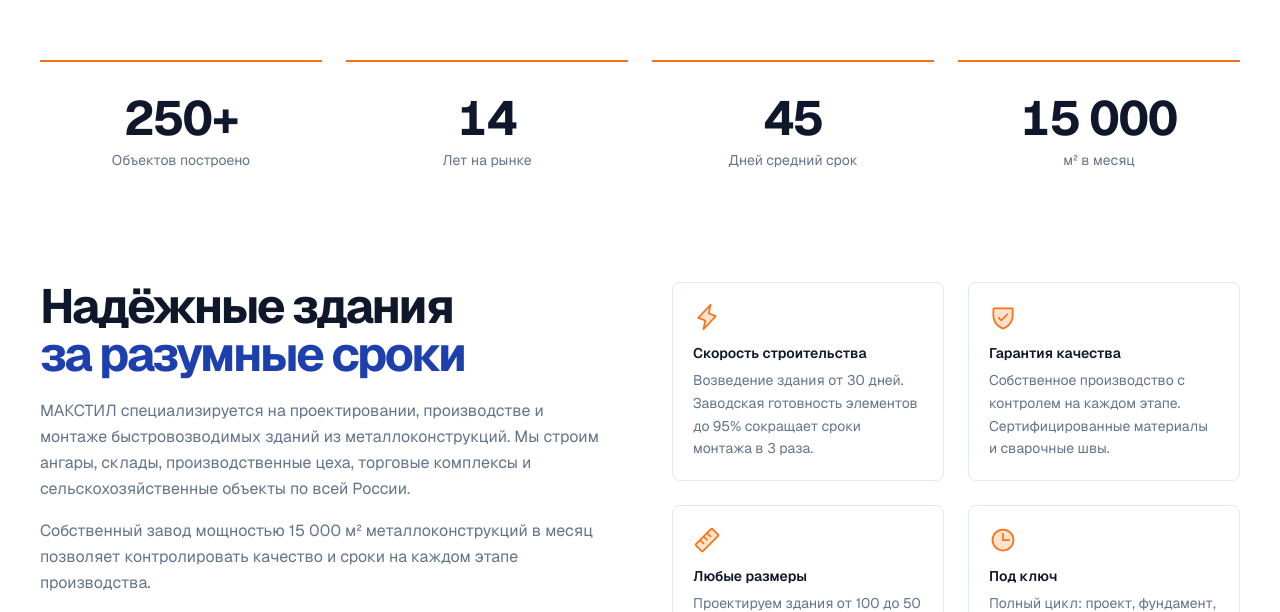
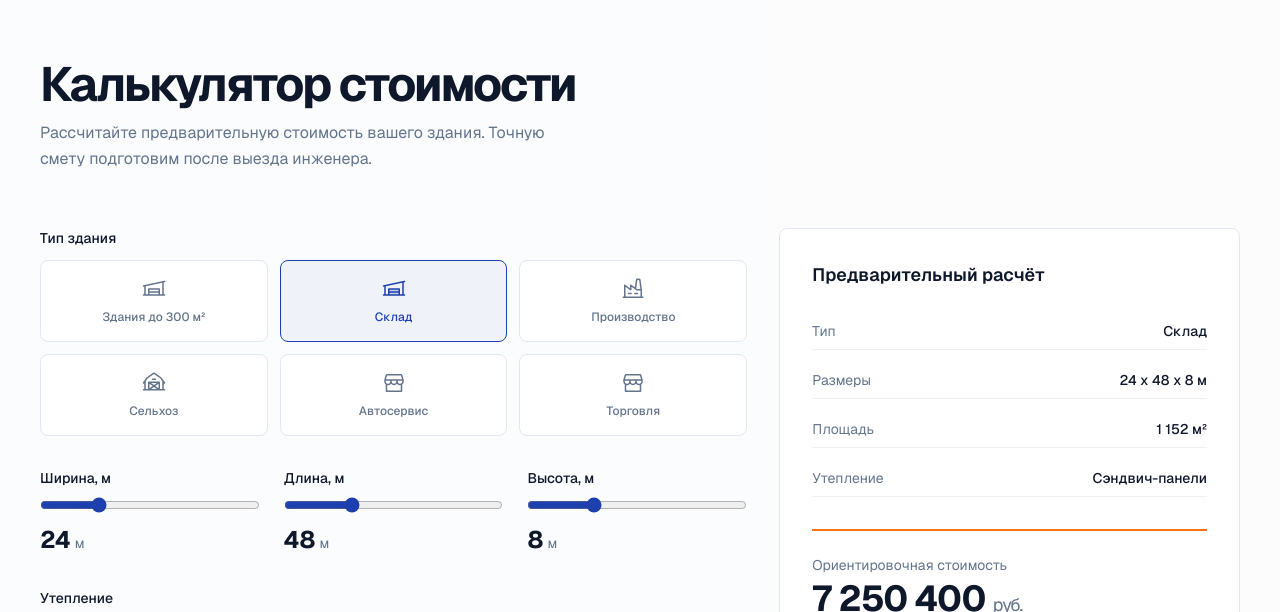
Before and after one commit to faded679/lstkmk, a Next.js app: page / in a window 1280 px wide. Shown: the part 2068-2680 px from the top of the page. Built offline with nearby package versions, Linux system fonts and the light colour scheme.

Commit message:
Move Calculator component higher on homepage - right after HeroVideo

```diff
--- a/src/app/page.tsx
+++ b/src/app/page.tsx
@@ -129,6 +129,7 @@ export default function Home() {
       <Navigation />
       <main>
         <HeroVideo />
+        <Calculator />
         <About />
         <FactoryBanner />
         <Process />
@@ -136,7 +137,6 @@ export default function Home() {
         <Projects />
         <Testimonials />
         <ClientMarquee />
-        <Calculator />
         <Contacts />
       </main>
       <Footer />
```
